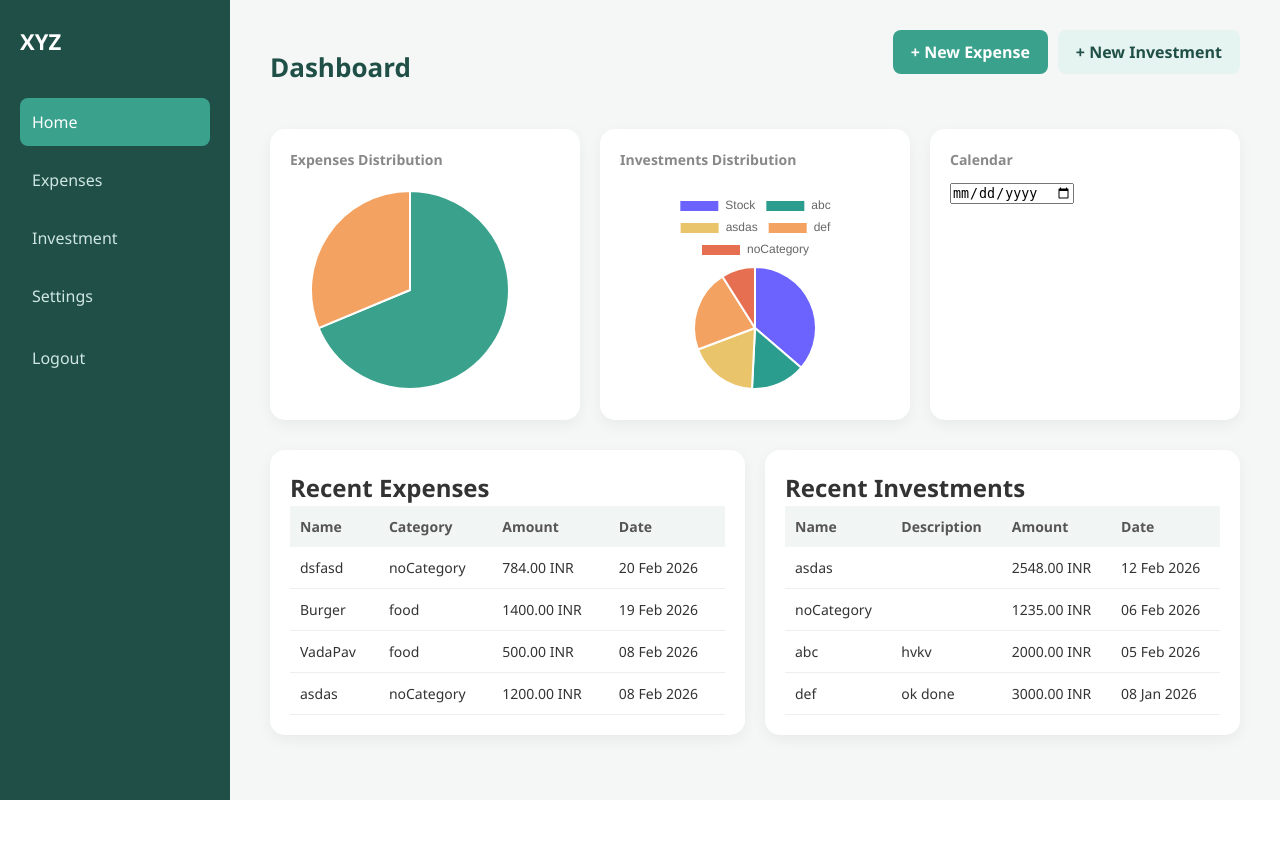
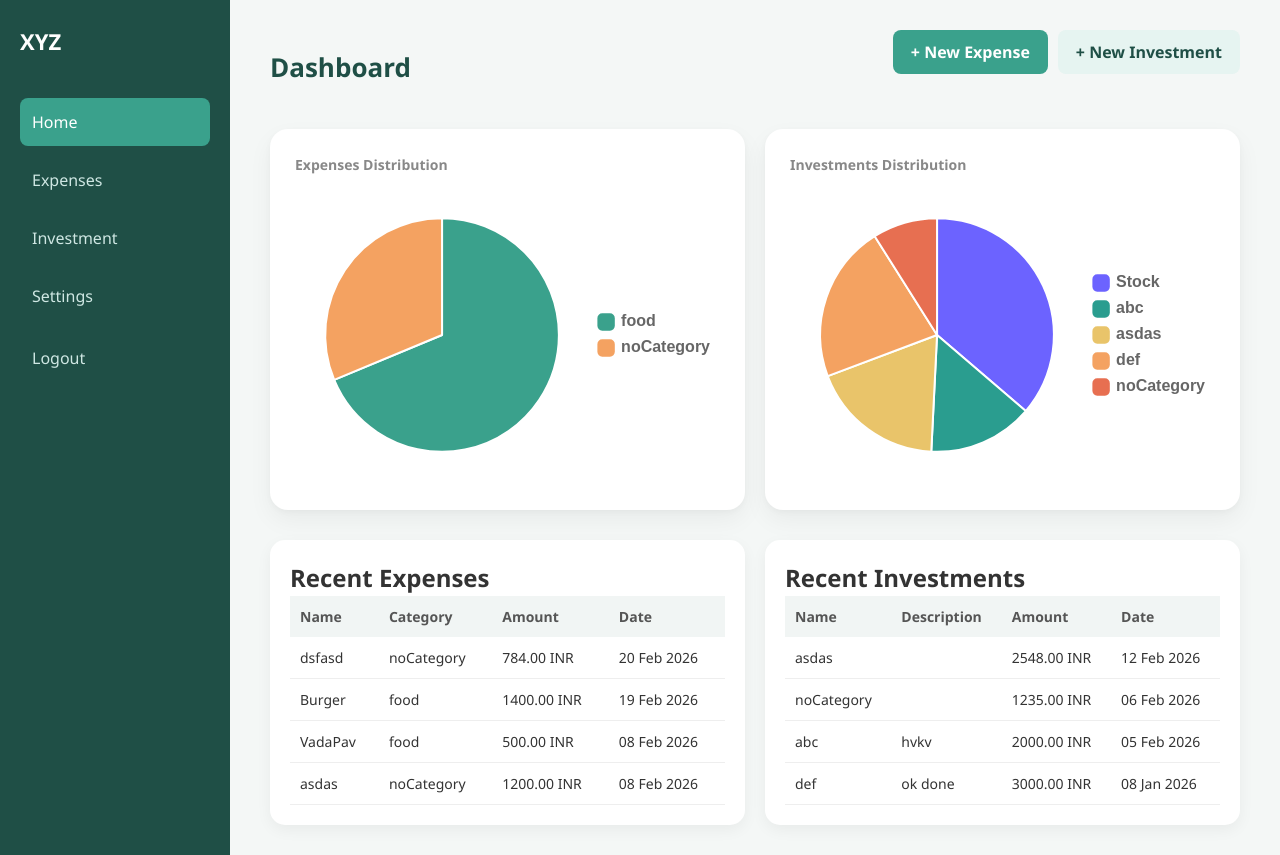
Before and after one commit to Naman-Punamiya/Expense-Tracker, a Django app: page / in a window 1280 px wide. Before the commit the page ends 800 px from the top, so only its background shows below. Run offline with Django 3.2, Linux system fonts and the light colour scheme; a user stored in the database is signed in; data comes from the database, SQL or seed files in the repository; both versions use the stored data as it was after the commit.

Commit message:
Changed Chart UI

```diff
--- a/expenseTracker/urls.py
+++ b/expenseTracker/urls.py
@@ -31,7 +31,6 @@ urlpatterns = [
     path('admin/', admin.site.urls),
     path('settings/', views.settings, name='settings'),
     path('expenses/', include('expenses.urls')),
-   path('', include('expenses.urls')),
+    path('investment/', include('investment.urls')),
     path('logout/', LogoutView.as_view(next_page='login'), name='logout'),
-   path('', include('investment.urls')),
 ]
--- a/static/style.css
+++ b/static/style.css
@@ -349,29 +349,28 @@ tbody tr:hover {
   border-radius: 8px;
 }
 
-.chart-container {
-  width: 220px;
-  height: 220px;
-  margin: auto;
-  padding: 10px;
-}
+/* .chart-container {
+  /* width: 80%; */
+  /* height: 260px; */
+  /* margin: auto; */
+  /* position: relative; */
+/* } */ */
+
 
 .chart-row {
   display: flex;
-  align-items: center;
-  gap: 30px;
-}
-
-.chart-container {
-  width: 220px;
-  height: 220px;
-  position: relative;
+  justify-content: center;   /* CENTER horizontally */
+  align-items: center;       /* CENTER vertically */
+  gap: 15px;                 /* GAP between chart & legend */
+  width: 100%;
+  height: 260px;
 }
 
 .chart-legend {
   display: flex;
   flex-direction: column;
-  gap: 12px;
+  justify-content: center;   /* vertical center */
+  gap: 14px;
 }
 
 .legend-item {
@@ -383,7 +382,7 @@ tbody tr:hover {
 .legend-color {
   width: 14px;
   height: 14px;
-  border-radius: 4px;
+  border-radius: 50%;
   margin-right: 10px;
 }
 
@@ -682,10 +681,17 @@ body {
 .card {
   flex: 1;
   background: #fff;
-  padding: 20px;
-  border-radius: 15px;
-  box-shadow: 0 5px 15px rgba(0,0,0,0.05);
-}
+  padding: 25px;
+  border-radius: 18px;
+  box-shadow:
+      0 10px 25px rgba(0,0,0,0.05),
+      0 2px 6px rgba(0,0,0,0.03);
+  transition: 0.3s;
+}
+/*
+.card:hover {
+  transform: translateY(-4px);
+} */
 
 .card h3 {
   font-size: 14px;
--- a/templates/project_homepage.html
+++ b/templates/project_homepage.html
@@ -53,32 +53,23 @@
 
       <!-- ================= CHART CARDS ================= -->
       <div class="cards">
-
         <div class="card">
           <h3>Expenses Distribution</h3>
-
           <div class="chart-row">
             <div class="chart-container">
               <canvas id="expensesChart"></canvas>
             </div>
-
-            <div id="expensesLegend" class="chart-legend"></div>
           </div>
         </div>
 
         <div class="card">
           <h3>Investments Distribution</h3>
-
+          <div class="chart-row">
             <div class="chart-container">
               <canvas id="investmentChart"></canvas>
             </div>
           </div>
-
-        <div class="card">
-          <h3>Calendar</h3>
-          <input type="date">
         </div>
-
       </div>
 
 
@@ -155,12 +146,9 @@
 
   <!-- ================= CHART SCRIPT ================= -->
   <script>
-
     const expensesColors = ['#3aa18c','#f4a261','#6c63ff','#e76f51','#264653'];
-
     const expensesLabels = {{ expenses_labels|default:"[]"|safe }};
     const expensesValues = {{ expenses_data|default:"[]"|safe }};
-
     const expensesChart = new Chart(
         document.getElementById('expensesChart'),
         {
@@ -169,19 +157,33 @@
               labels: expensesLabels,
               datasets: [{
                 data: expensesValues,
-                    backgroundColor: expensesColors
+                backgroundColor: expensesColors,
+                radius:'80%'
               }]
             },
             options: {
               responsive: true,
               maintainAspectRatio: false,
-                plugins: { legend: { display:false } }
+              plugins: {
+                legend: {
+                  position: 'right',
+                  labels: {
+                    font: {
+                      size: 16,
+                      weight:'bold', // Font size for the labels
+                      family: "sans-serif", // Font family
+                    },
+                    usePointStyle: true,
+                    pointStyle: 'rectRounded',
+                    boxWidth: 14,
+                  }
+                }
+              }
             }
         }
     );
 
     const investmentColors = ['#6c63ff','#2a9d8f','#e9c46a','#f4a261','#e76f51'];
-
     const investmentLabels = {{ investment_labels|default:"[]"|safe }};
     const investmentValues = {{ investment_data|default:"[]"|safe }};
 
@@ -193,14 +195,32 @@
                 labels: investmentLabels,
                 datasets: [{
                     data: investmentValues,
-                    backgroundColor: investmentColors
+                    backgroundColor: investmentColors,
+                    radius:'80%'
                 }]
             },
-            options: { responsive: true, maintainAspectRatio:false }
+            options: {
+              responsive: true,
+              maintainAspectRatio: false,
+              plugins: {
+                legend: {
+                  position: 'right',
+                  labels: {
+                    boxWidth: 20,
+                    font: {
+                      size: 16,
+                      weight:'bold', // Font size for the labels
+                      family: "sans-serif", // Font family
+                    },
+                    usePointStyle: true,
+                    pointStyle: 'rectRounded',
+                    boxWidth: 14,
+                  }
+                }
+              }
+            }
         }
     );
-
   </script>
-
 </body>
 </html>
```
Also changed, not shown: db.sqlite3. Lines whose indentation alone changed are shown as unchanged.
